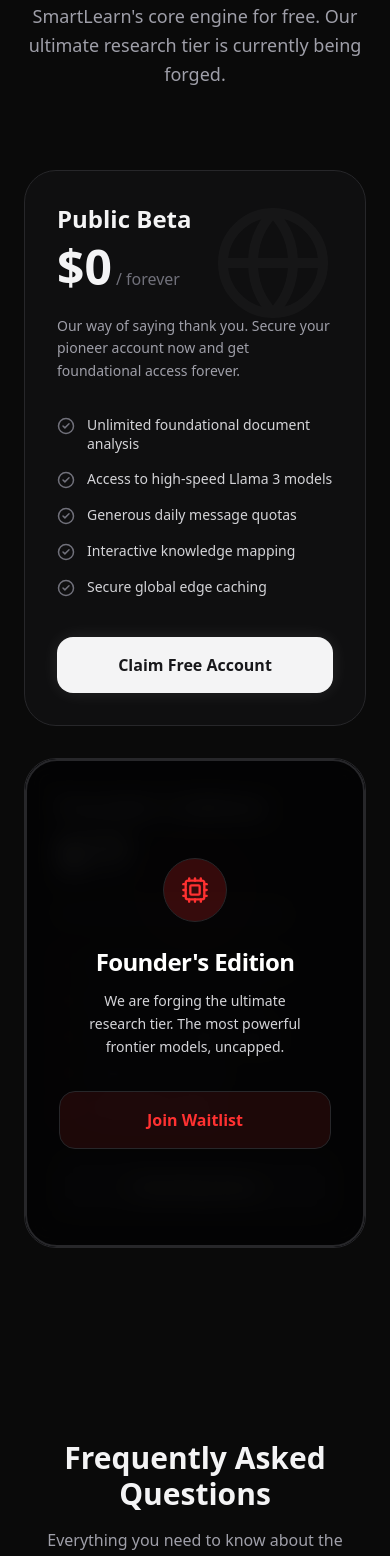
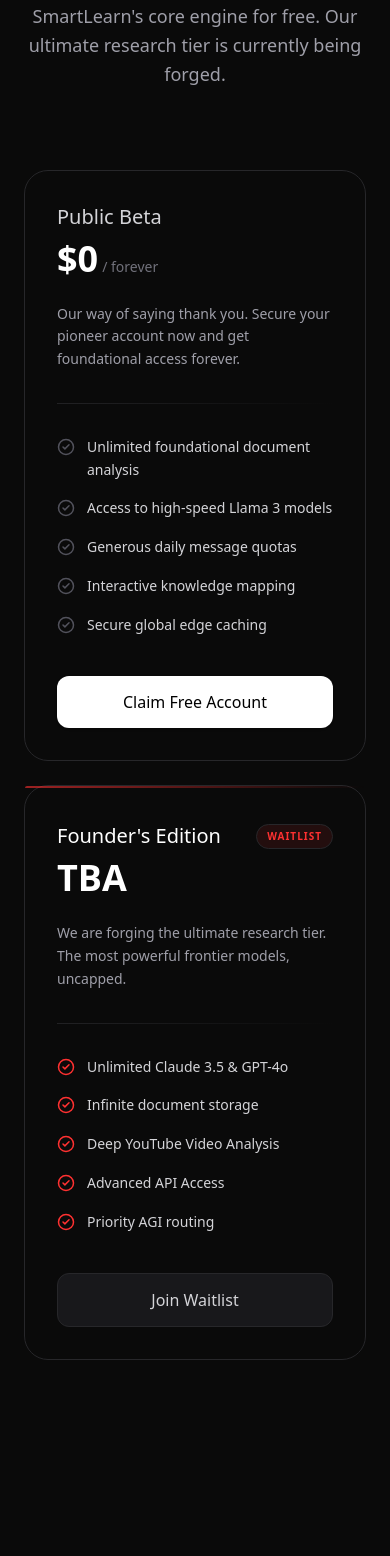
Before and after one commit to Nav33dCodes/smartLearn-AI, a React (Vite) app in the folder smartlearn-frontend/: page / in a window 390 px wide. Shown: the part 6654-8210 px from the top of the page. Built offline with nearby package versions, Linux system fonts and the light colour scheme; no server answers.

Commit message:
feat: implement responsive landing page with interactive hero section and feature navigation

```diff
--- a/smartlearn-frontend/src/pages/Landing.jsx
+++ b/smartlearn-frontend/src/pages/Landing.jsx
@@ -418,67 +418,66 @@ export default function Landing() {
              </p>
           </div>
 
-          <div className="grid grid-cols-1 md:grid-cols-2 gap-8 max-w-4xl mx-auto">
+          <div className="grid grid-cols-1 lg:grid-cols-2 gap-6 max-w-4xl mx-auto items-stretch">
             {/* Public Beta Plan */}
-            <div className="bg-zinc-900/40 border border-zinc-800 hover:border-zinc-700 transition-all rounded-[2rem] p-8 sm:p-10 flex flex-col relative overflow-hidden group">
-              <div className="absolute top-0 right-0 p-8 opacity-[0.03] group-hover:opacity-10 transition-opacity">
-                <Globe size={120} />
+            <div className="bg-[#0a0a0a] border border-zinc-800/80 rounded-3xl p-8 sm:p-10 flex flex-col hover:border-zinc-700 transition-colors">
+              <h3 className="text-xl font-medium text-zinc-300 mb-2">Public Beta</h3>
+              <div className="flex items-baseline gap-1 mb-6">
+                <span className="text-4xl font-bold text-white">$0</span>
+                <span className="text-zinc-500 text-sm font-medium">/ forever</span>
               </div>
-              <h3 className="text-2xl font-bold text-zinc-100 mb-2 relative z-10">Public Beta</h3>
-              <div className="flex items-baseline gap-1 mb-6 relative z-10">
-                <span className="text-5xl font-extrabold text-zinc-100">$0</span>
-                <span className="text-zinc-500 font-medium">/ forever</span>
-              </div>
-              <p className="text-zinc-400 text-sm mb-8 flex-1 leading-relaxed relative z-10">Our way of saying thank you. Secure your pioneer account now and get foundational access forever.</p>
-              <ul className="space-y-4 mb-10 relative z-10">
+              <p className="text-zinc-400 text-sm mb-8 leading-relaxed">
+                Our way of saying thank you. Secure your pioneer account now and get foundational access forever.
+              </p>
+
+              <div className="h-px w-full bg-gradient-to-r from-zinc-800/80 to-transparent mb-8" />
+
+              <ul className="space-y-4 mb-10 flex-1">
                 {['Unlimited foundational document analysis', 'Access to high-speed Llama 3 models', 'Generous daily message quotas', 'Interactive knowledge mapping', 'Secure global edge caching'].map((item, i) => (
                   <li key={i} className="flex items-start gap-3 text-sm text-zinc-300">
-                    <CheckCircle2 size={18} className="text-zinc-500 shrink-0 mt-0.5" />
-                    <span className="leading-snug">{item}</span>
+                    <CheckCircle2 size={18} className="text-zinc-600 shrink-0 mt-0.5" />
+                    <span className="leading-relaxed">{item}</span>
                   </li>
                 ))}
               </ul>
-              <Link to="/signup" className="relative z-10 w-full py-4 px-6 rounded-2xl bg-zinc-100 text-zinc-900 text-center font-bold hover:bg-white hover:scale-[1.02] transition-all shadow-[0_0_20px_rgba(255,255,255,0.1)]">
+
+              <Link to="/signup" className="w-full py-3.5 px-6 rounded-xl bg-white text-black text-center font-medium hover:bg-zinc-200 transition-colors shadow-sm">
                 Claim Free Account
               </Link>
             </div>
 
             {/* Founder's Edition Plan */}
-            <div className="bg-zinc-950 border border-zinc-800 rounded-[2rem] p-8 sm:p-10 flex flex-col relative overflow-hidden group">
-              {/* Blur Overlay for Hype */}
-              <div className="absolute inset-0 bg-black/60 backdrop-blur-md z-10 flex flex-col items-center justify-center p-8 text-center border-2 border-primary/30 rounded-[2rem] shadow-[0_0_50px_rgba(var(--color-primary),0.1)]">
-                <div className="w-16 h-16 rounded-full bg-primary/20 border border-primary/50 flex items-center justify-center mb-6 shadow-[0_0_30px_rgba(var(--color-primary),0.4)] relative">
-                  <div className="absolute inset-0 rounded-full bg-primary/20 animate-ping" />
-                  <Cpu size={28} className="text-primary relative z-10" />
-                </div>
-                <h3 className="text-2xl font-bold text-white mb-3 tracking-tight">Founder's Edition</h3>
-                <p className="text-zinc-300 text-sm mb-8 max-w-[240px] leading-relaxed">
-                  We are forging the ultimate research tier. The most powerful frontier models, uncapped.
-                </p>
-                <button className="relative overflow-hidden w-full py-4 px-6 rounded-2xl border border-primary/50 bg-primary/10 text-primary font-bold hover:bg-primary/20 transition-all group/btn shadow-[0_0_20px_rgba(var(--color-primary),0.15)]">
-                  <span className="relative z-10">Join Waitlist</span>
-                  <div className="absolute inset-0 h-full w-[20px] bg-white/20 skew-x-[30deg] -translate-x-[150px] group-hover/btn:translate-x-[400px] transition-transform duration-1000" />
-                </button>
+            <div className="relative bg-[#0a0a0a] rounded-3xl p-8 sm:p-10 flex flex-col border border-zinc-800/80">
+              {/* Subtle top gradient accent */}
+              <div className="absolute top-0 left-0 right-0 h-[2px] bg-gradient-to-r from-primary/60 via-primary/30 to-transparent rounded-t-3xl" />
+
+              <div className="flex items-center justify-between mb-2 mt-1">
+                <h3 className="text-xl font-medium text-white">Founder's Edition</h3>
+                <span className="text-[10px] uppercase tracking-widest font-bold px-2.5 py-1 rounded-full bg-primary/10 text-primary border border-primary/20">Waitlist</span>
               </div>
 
-              {/* Underlying Blurred Content (barely visible for effect) */}
-              <div className="opacity-20 select-none blur-[3px]">
-                <h3 className="text-2xl font-bold text-zinc-100 mb-2">Founder's Edition</h3>
-                <div className="flex items-baseline gap-1 mb-6">
-                  <span className="text-5xl font-extrabold text-zinc-100">$??</span>
-                </div>
-                <p className="text-zinc-400 text-sm mb-8 flex-1">The ultimate research powerhouse.</p>
-                <ul className="space-y-4 mb-10">
-                  {['Unlimited Claude 3.5 & GPT-4o', 'Infinite document storage', 'Deep YouTube Video Analysis', 'Advanced API Access', 'Priority AGI routing'].map((item, i) => (
-                    <li key={i} className="flex items-center gap-3 text-sm text-zinc-300">
-                      <CheckCircle2 size={18} className="text-primary shrink-0" /> {item}
-                    </li>
-                  ))}
-                </ul>
-                <div className="w-full py-4 px-6 rounded-2xl bg-zinc-800 text-center font-bold">
-                  Unlocking Soon
-                </div>
+              <div className="flex items-baseline gap-1 mb-6">
+                <span className="text-4xl font-bold text-white">TBA</span>
               </div>
+
+              <p className="text-zinc-400 text-sm mb-8 leading-relaxed">
+                We are forging the ultimate research tier. The most powerful frontier models, uncapped.
+              </p>
+
+              <div className="h-px w-full bg-gradient-to-r from-zinc-800/80 to-transparent mb-8" />
+
+              <ul className="space-y-4 mb-10 flex-1">
+                {['Unlimited Claude 3.5 & GPT-4o', 'Infinite document storage', 'Deep YouTube Video Analysis', 'Advanced API Access', 'Priority AGI routing'].map((item, i) => (
+                  <li key={i} className="flex items-start gap-3 text-sm text-zinc-300">
+                    <CheckCircle2 size={18} className="text-primary shrink-0 mt-0.5" />
+                    <span className="leading-relaxed">{item}</span>
+                  </li>
+                ))}
+              </ul>
+
+              <button className="w-full py-3.5 px-6 rounded-xl bg-zinc-900 text-zinc-300 text-center font-medium border border-zinc-800 hover:text-white hover:bg-zinc-800 hover:border-zinc-700 transition-colors">
+                Join Waitlist
+              </button>
             </div>
           </div>
         </section>
```
